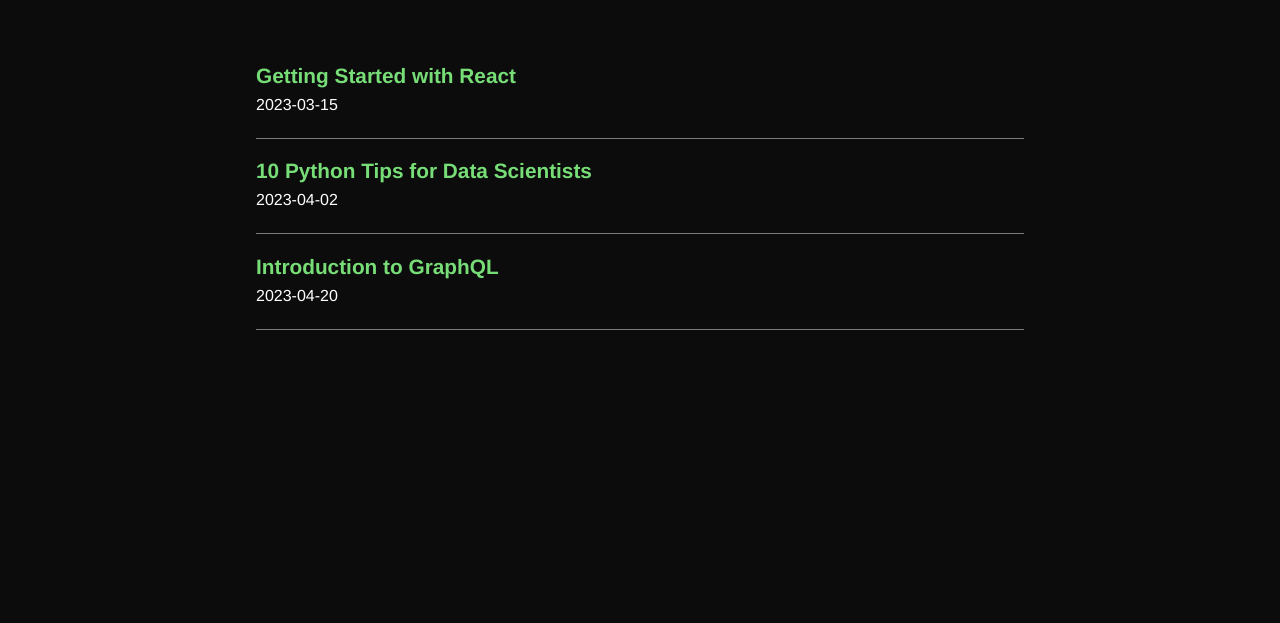
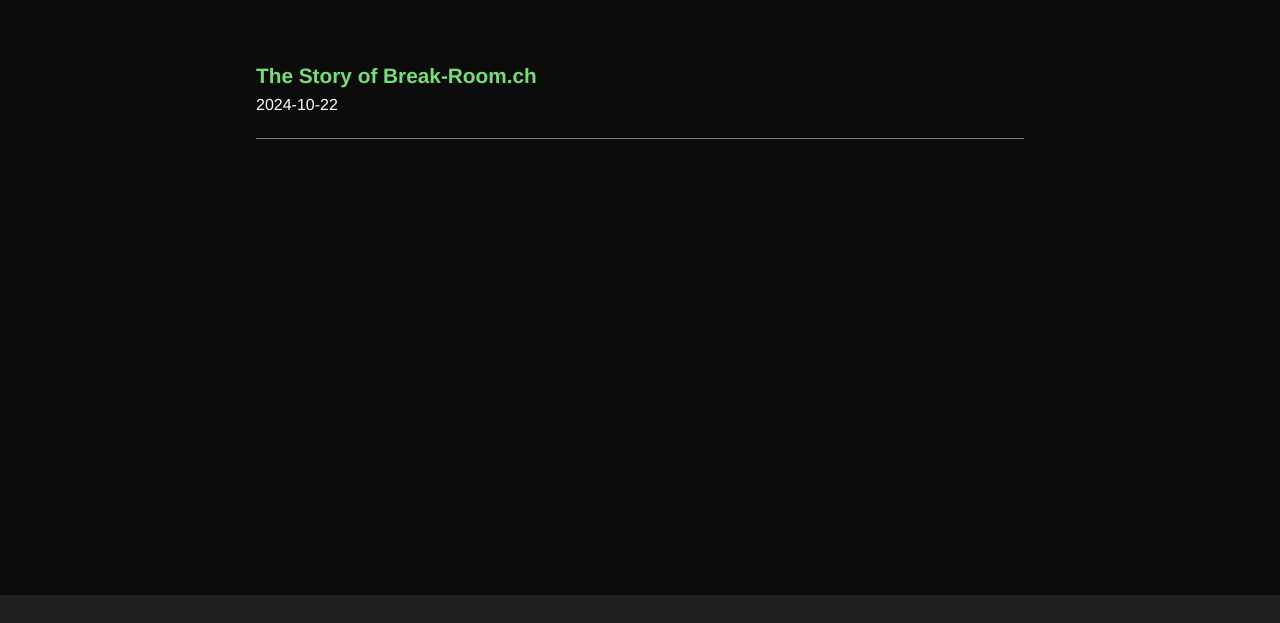
Before and after one commit to HelloAlex4/AlexanderRieserWebsite, a plain HTML site: page blog/index.html in a window 1280 px wide. Shown: the part 171-794 px from the top of the page. Drawn offline with nearby package versions, Linux system fonts and the light colour scheme.

```diff
--- a/blog/documents/posts.json
+++ b/blog/documents/posts.json
@@ -1,26 +1,10 @@
 [
   {
     "id": "1",
-    "title": "Getting Started with React",
-    "fileName": "test.md",
-    "author": "Jane Doe",
-    "tags": ["React", "JavaScript", "Web Development"],
-    "date": "2023-03-15"
-  },
-  {
-    "id": "2",
-    "title": "10 Python Tips for Data Scientists",
-    "fileName": "python-tips-for-data-scientists.md",
-    "author": "John Smith.md",
-    "tags": ["Python", "Data Science", "Programming"],
-    "date": "2023-04-02"
-  },
-  {
-    "id": "3",
-    "title": "Introduction to GraphQL",
-    "fileName": "introduction-to-graphql.md",
-    "author": "Alice Johnson.md",
-    "tags": ["GraphQL", "API", "Web Development"],
-    "date": "2023-04-20"
+    "title": "The Story of Break-Room.ch",
+    "fileName": "story-of-break-room.md",
+    "author": "Alexander Rieser",
+    "tags": ["Buissness", "JavaScript", "Web Development"],
+    "date": "2024-10-22"
   }
 ]
```
Also changed, not shown: projects/index.html (+1 -2 lines).
